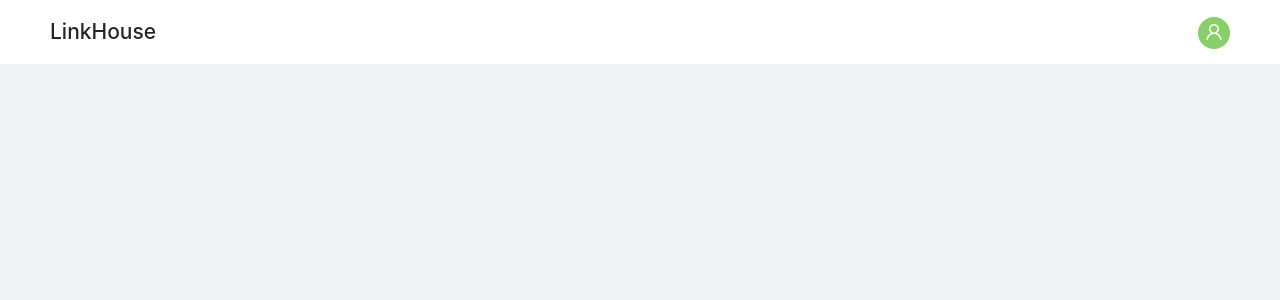
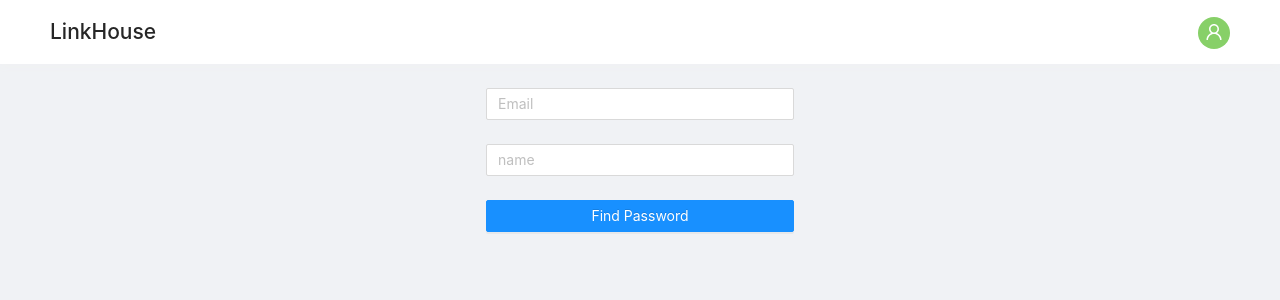
Before and after one commit to seonk94/link-house-client, a React (Create React App) app: page /find-password in a window 1280 px wide. Shown: the top 300 px of the page. Built offline with nearby package versions, Linux system fonts and the light colour scheme; no server answers.

Commit message:
feat: find password api

```diff
--- a/src/Router.tsx
+++ b/src/Router.tsx
@@ -13,6 +13,7 @@ import Appbar from './modules/Appbar';
 const Home = lazy(() => import('src/pages/Home'));
 const SignIn = lazy(() => import('src/pages/SignIn'));
 const SignUp = lazy(() => import('src/pages/SignUp'));
+const FindPassword = lazy(() => import('src/pages/FindPassword'));
 
 function AuthRoute({
   user, component, path, exact,
@@ -61,6 +62,7 @@ const Root = ({ history } : { history: History }) => {
               <Route exact path="/" component={Home} />
               <Route exact path="/signin" component={SignIn} />
               <Route exact path="/signup" component={SignUp} />
+              <Route exact path="/find-password" component={FindPassword} />
             </Switch>
           </Suspense>
         </Router>
--- a/src/api/auth.ts
+++ b/src/api/auth.ts
@@ -5,4 +5,5 @@ export default (axios: AxiosInstance) => ({
   signup: (input: { name: string, email: string, password: string}): AxiosPromise<{ user: User, token: string }> => axios.post('/api/auth/signup', { ...input }),
   signin: (input: { email: string, password: string }): AxiosPromise<{ user: User, token: string }> => axios.post('/api/auth/signin', { ...input }),
   getMe: (): AxiosPromise<{ user: User, token: string }> => axios.get('/api/users/me'),
+  findPassword: (input: { email: string, name: string }): AxiosPromise<{ userId: string | null }> => axios.post('/api/users/find', { ...input }),
 });
--- /dev/null
+++ b/src/modules/FindPasswordForm.tsx
@@ -0,0 +1,39 @@
+import { LockOutlined, UserOutlined } from '@ant-design/icons';
+import { Button, Form, Input } from 'antd';
+import React from 'react';
+
+interface Props {
+  handleFinish: (values: { email: string, name: string}) => void;
+}
+
+const FindPasswordForm = ({ handleFinish }: Props) => (
+  <Form
+    name="normal_login"
+    className="login-form"
+    onFinish={handleFinish}
+    initialValues={{ remember: true }}
+  >
+    <Form.Item
+      name="email"
+      rules={[{ required: true, message: 'Please input your Email!' }]}
+    >
+      <Input placeholder="Email" />
+    </Form.Item>
+    <Form.Item
+      name="name"
+      rules={[{ required: true, message: 'Please input your Name!' }]}
+    >
+      <Input
+        type="text"
+        placeholder="name"
+      />
+    </Form.Item>
+
+    <Form.Item>
+      <Button type="primary" htmlType="submit" style={{ width: '100%' }}>
+        Find Password
+      </Button>
+    </Form.Item>
+  </Form>
+);
+export default FindPasswordForm;
--- a/src/modules/SignInForm.tsx
+++ b/src/modules/SignInForm.tsx
@@ -1,5 +1,5 @@
 import {
-  Form, Input, Button, Checkbox, Divider,
+  Form, Input, Button,
 } from 'antd';
 import { UserOutlined, LockOutlined } from '@ant-design/icons';
 import React from 'react';
@@ -20,7 +20,7 @@ const SignInForm = ({ signIn }: Props) => {
     >
       <Form.Item
         name="email"
-        rules={[{ required: true, message: 'Please input your Email!' }]}
+        rules={[{ required: true, type: 'email', message: 'Please input your Email!' }]}
       >
         <Input prefix={<UserOutlined className="site-form-item-icon" />} placeholder="Email" />
       </Form.Item>
@@ -40,12 +40,6 @@ const SignInForm = ({ signIn }: Props) => {
           Log in
         </Button>
       </Form.Item>
-
-      <Divider />
-
-      <Form.Item style={{ textAlign: 'center' }}>
-        <a href="/signup">register now!</a>
-      </Form.Item>
     </Form>
   );
 };
--- /dev/null
+++ b/src/pages/FindPassword.tsx
@@ -0,0 +1,25 @@
+import { Col, Row } from 'antd';
+import React from 'react';
+import { useHistory } from 'react-router-dom';
+import api from 'src/api';
+import FindPasswordForm from 'src/modules/FindPasswordForm';
+
+const FindPassword = () => {
+  const history = useHistory();
+  const handleFindPassword = async (values: { email : string, name : string}) => {
+    const res = await api.auth.findPassword(values);
+    if (res.data.userId) {
+      history.push(`/init-password?id=${res.data.userId}`);
+    } else {
+      alert('The email or name is invalid.');
+    }
+  };
+  return (
+    <Row justify="center">
+      <Col xs={24} md={8} lg={6}>
+        <FindPasswordForm handleFinish={handleFindPassword} />
+      </Col>
+    </Row>
+  );
+};
+export default FindPassword;
--- a/src/pages/SignIn.tsx
+++ b/src/pages/SignIn.tsx
@@ -1,5 +1,7 @@
 import React from 'react';
-import { Col, Row } from 'antd';
+import {
+  Col, Divider, Form, Row,
+} from 'antd';
 import SignInForm from 'src/modules/SignInForm';
 import { useDispatch } from 'react-redux';
 import userActions, { userConstants } from 'src/store/module/auth/actions';
@@ -14,6 +16,15 @@ const SignIn = () => {
       <Row justify="center">
         <Col xs={24} md={8} lg={6}>
           <SignInForm signIn={handleSignIn} />
+          <Divider />
+
+          <Form.Item style={{ textAlign: 'center' }}>
+            <a href="/signup">Register now!</a>
+          </Form.Item>
+
+          <Form.Item style={{ textAlign: 'center' }}>
+            <a href="/find-password">Find Password</a>
+          </Form.Item>
         </Col>
       </Row>
     </>
```
